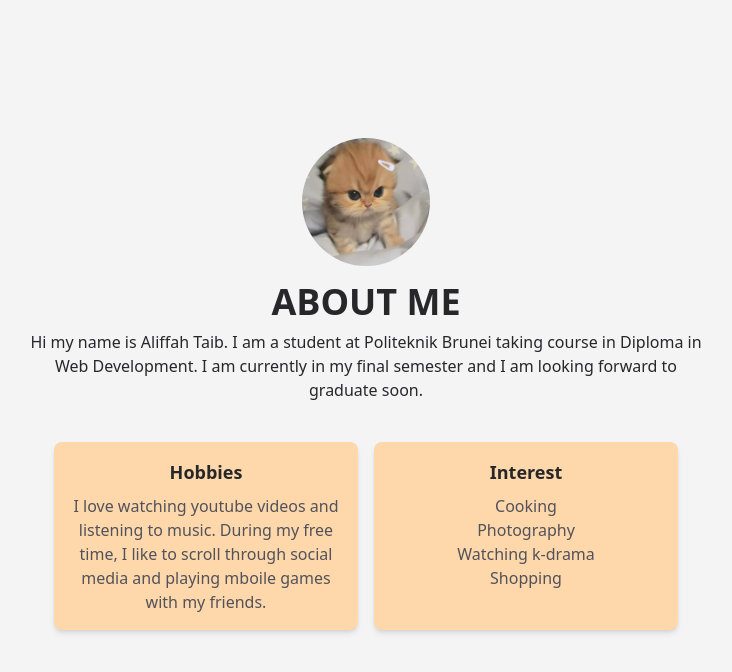
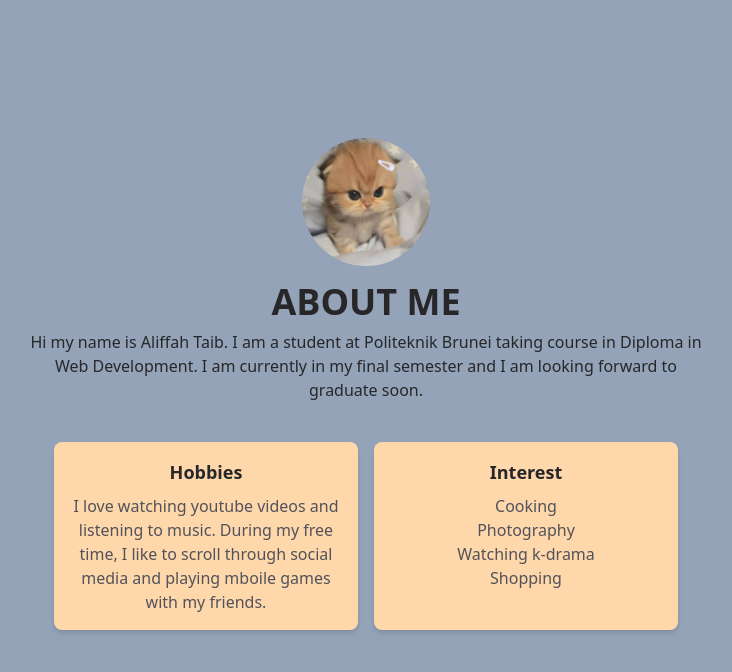
Before and after one commit to 22FTT1500/WADT-AS3-Mid-Assessment-check, a Vue app: page / in a window 1280 px wide. Shown: the top 672 px of the page, without its empty margins (274-1006 px from the left). Built offline with nearby package versions, Linux system fonts and the light colour scheme.

Commit message:
change bg color

```diff
--- a/src/App.vue
+++ b/src/App.vue
@@ -1,6 +1,6 @@
 <template>
   <div
-    class="flex flex-col items-center justify-center min-h-screen bg-zinc-100 p-4 text-zinc-800 dark:text-white"
+    class="flex flex-col items-center justify-center min-h-screen bg-slate-400 p-4 text-zinc-800 dark:text-white"
   >
     <div class="max-w-2xl mx-auto text-center">
       <img
```
